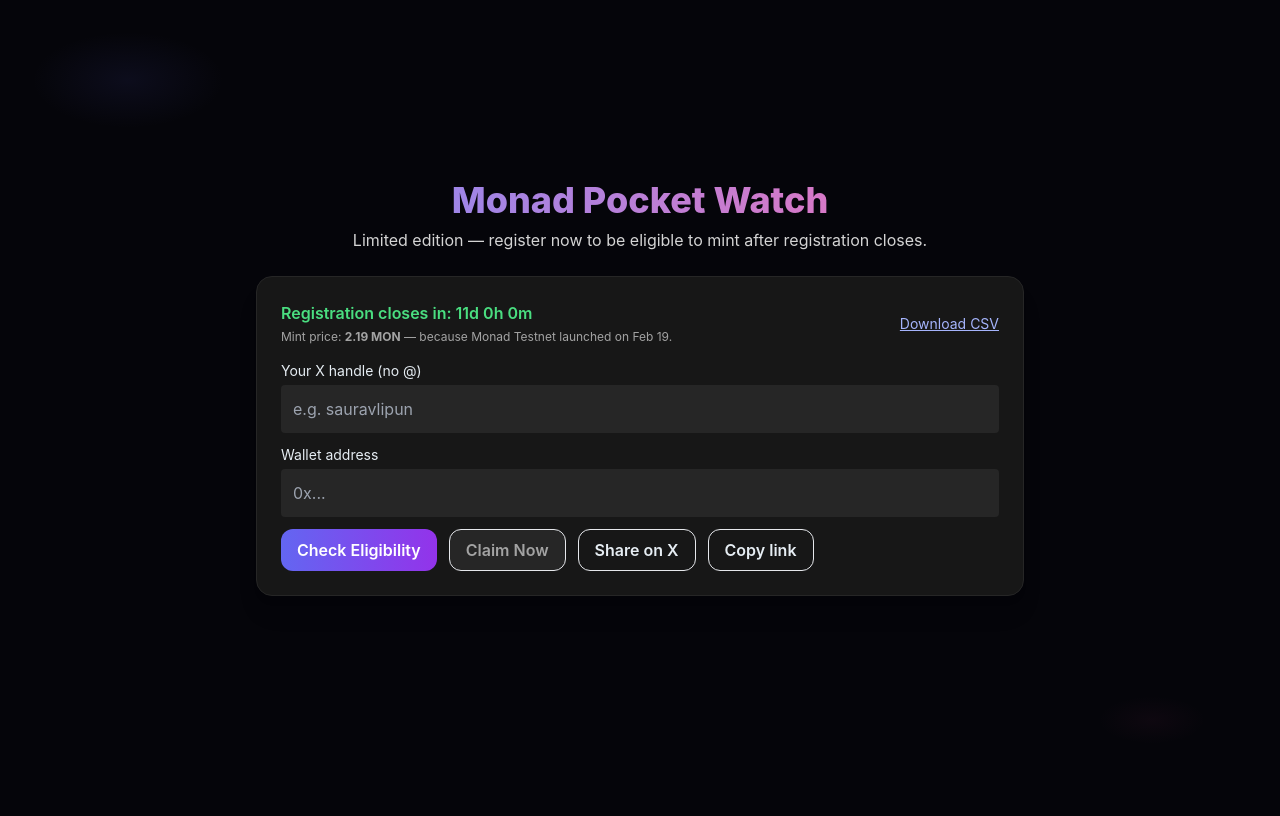
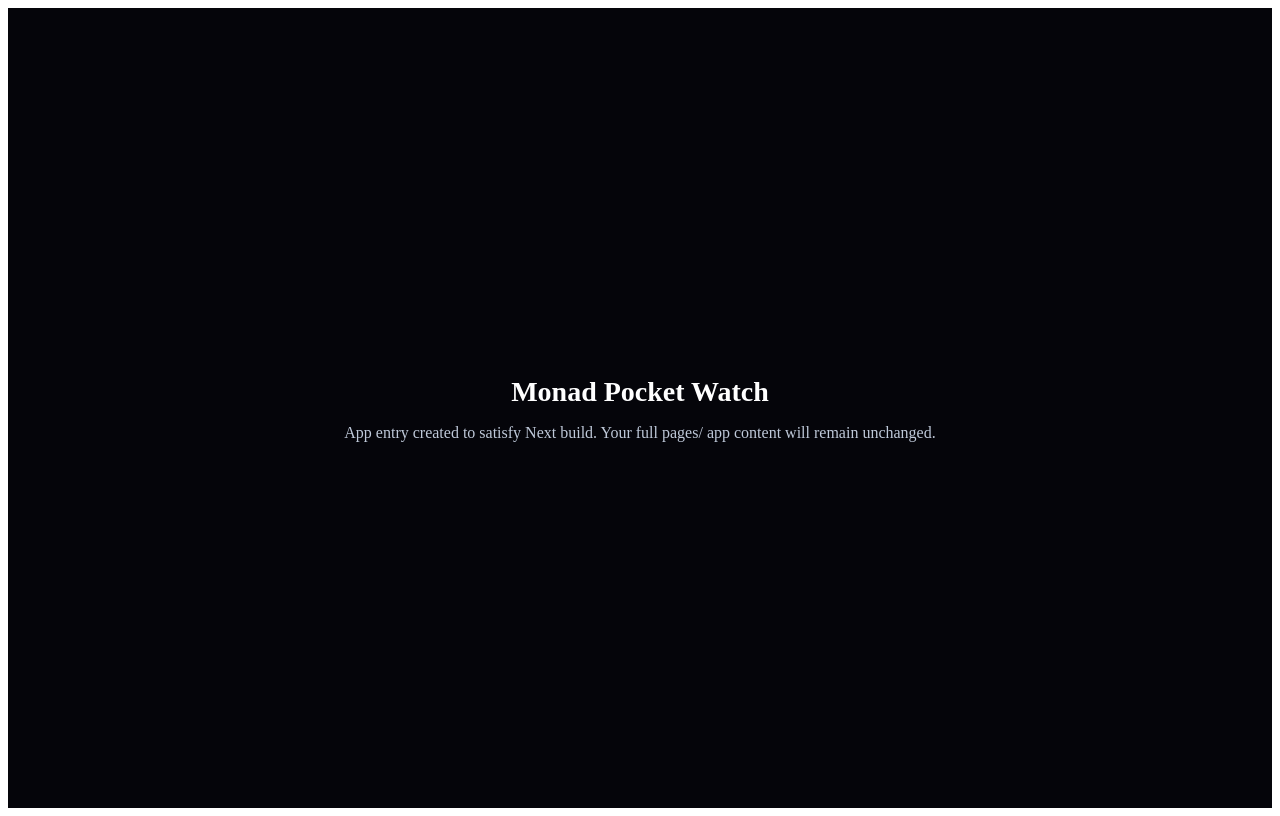
Before and after one commit to Sauravlipun/Mon-Pocket-Watch, a Next.js app: page / in a window 1280 px wide. Built offline with nearby package versions, Linux system fonts and the light colour scheme.

Commit message:
Create page.js

```diff
--- /dev/null
+++ b/app/page.js
@@ -0,0 +1,11 @@
+// app/page.js — tiny entry page so Next finds an app/ directory
+export default function Page() {
+  return (
+    <main style={{minHeight: '100vh', display:'flex', alignItems:'center', justifyContent:'center', background:'#05050a', color:'#fff'}}>
+      <div style={{textAlign:'center', padding: 24}}>
+        <h1 style={{fontSize:28, marginBottom:8}}>Monad Pocket Watch</h1>
+        <p style={{color:'#bfc9d9'}}>App entry created to satisfy Next build. Your full pages/ app content will remain unchanged.</p>
+      </div>
+    </main>
+  )
+}
```
